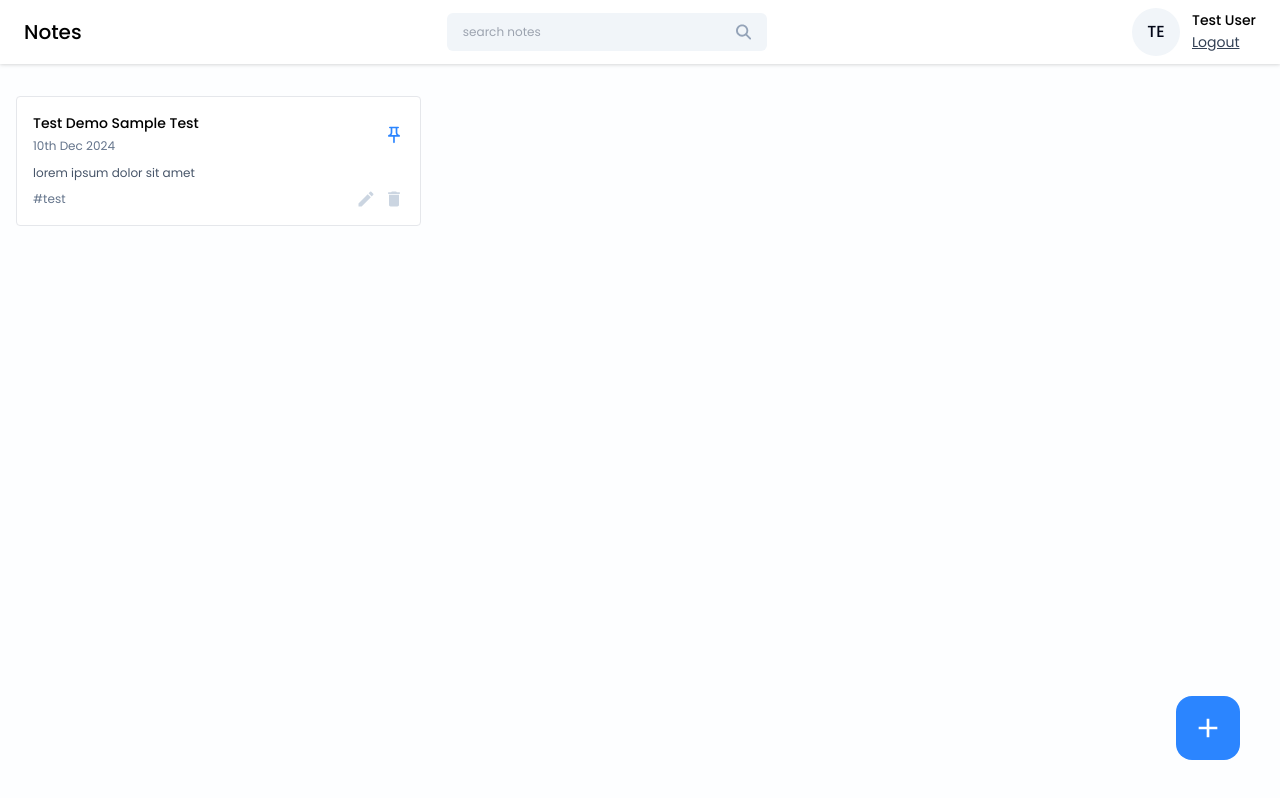
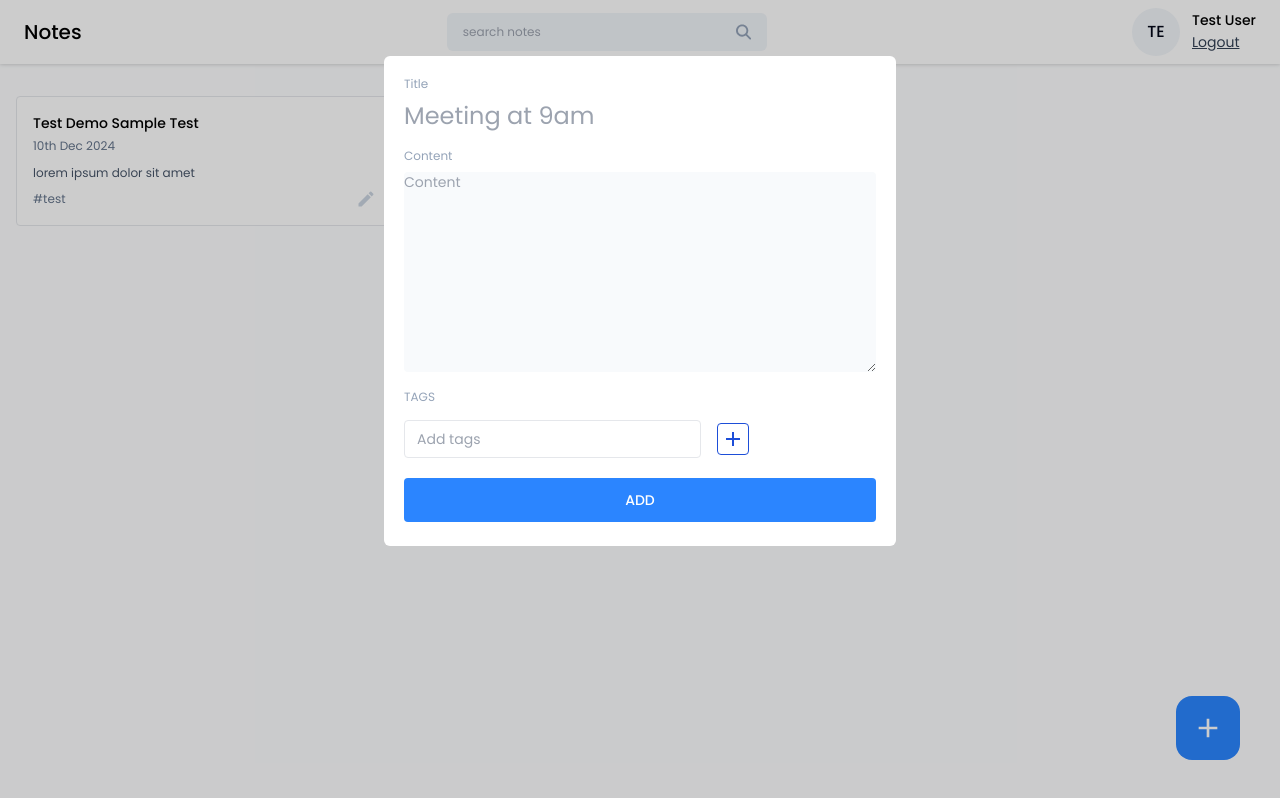
Before and after one commit to amalkreji12/NotesApp-React, a React (Vite) app in the folder frontend/notes/: page /dashboard in a window 1280 px wide. Both pictures are taken after a click on the button 1208 px from the left and 728 px from the top of the page. Built offline with nearby package versions, Linux system fonts and the light colour scheme; a web font is replaced by a local one.

Commit message:
AddEditNote modal added

```diff
--- a/frontend/notes/package.json
+++ b/frontend/notes/package.json
@@ -13,6 +13,7 @@
     "react": "^18.3.1",
     "react-dom": "^18.3.1",
     "react-icons": "^5.4.0",
+    "react-modal": "^3.16.1",
     "react-router-dom": "^7.0.2"
   },
   "devDependencies": {
--- /dev/null
+++ b/frontend/notes/src/components/Input/InputTag.jsx
@@ -0,0 +1,18 @@
+import React from 'react'
+
+import { MdAdd, MdClose } from "react-icons/md";
+const InputTag = () => {
+  return (
+    <div>
+        <div className='flex items-center gap-4 mt-3'>
+            <input type="text" className='text-sm bg-transparent border px-3 py-2 rounded outline-none' placeholder='Add tags'/>
+
+            <button className='w-8 h-8 flex items-center justify-center rounded border border-blue-700 hover:bg-blue-700'>
+                <MdAdd className="text-2xl text-blue-700 hover:text-white" />
+            </button>
+        </div>
+    </div>
+  )
+}
+
+export default InputTag
--- a/frontend/notes/src/index.css
+++ b/frontend/notes/src/index.css
@@ -28,4 +28,8 @@
     .icon-btn {
         @apply text-xl text-slate-300 cursor-pointer hover:text-primary;
     }
+
+    .input-label {
+        @apply text-xs text-slate-400;
+    }
 }
--- /dev/null
+++ b/frontend/notes/src/pages/Home/AddEditNotes.jsx
@@ -0,0 +1,27 @@
+import React from 'react'
+import InputTag from '../../components/Input/InputTag'
+
+const AddEditNotes = () => {
+  return (
+    <div>
+        <div className='flex flex-col gap-2'>
+            <label className='input-label'>Title</label>
+            <input type='text' className='text-2xl text-slate-950 outline-none' placeholder='Meeting at 9am'/>
+        </div>
+
+        <div className='flex flex-col gap-2 mt-4'>
+            <label className='input-label'>Content</label>
+            <textarea type='text' className='text-sm text-slate-950 outline-none bg-slate-50 rounded' placeholder='Content' rows={10}/>
+        </div>
+
+        <div className='mt-3'>
+            <label className='input-label'>TAGS</label>
+            <InputTag/>
+        </div>
+
+        <button className='btn-primary font-medium mt-5 p-3' onClick={() => {}}>ADD</button>
+    </div>
+  )
+}
+
+export default AddEditNotes
--- a/frontend/notes/src/pages/Home/Home.jsx
+++ b/frontend/notes/src/pages/Home/Home.jsx
@@ -1,9 +1,18 @@
-import React from 'react'
+import React, { useState } from 'react'
 import NavBar from '../../components/NavBar/NavBar'
 import NoteCard from '../../components/Cards/NoteCard'
 import { MdAdd } from 'react-icons/md'
+import AddEditNotes from './AddEditNotes'
+import Modal from "react-modal";
 
 function Home() {
+  const [openAddEditModal, setOpenAddEditModal] = useState({
+    isShown: false,
+    type: "add",
+    data: null,
+  });
+
+
   return (
     <div>
       <NavBar />
@@ -15,9 +24,26 @@
         </div>
       </div>
 
-      <button className='w-16 h-16 flex items-center justify-center rounded-2xl bg-primary hover:bg-blue-600 absolute right-10 bottom-10' onClick={() => { }}>
+      {/* Add notes  */}
+      <button className='w-16 h-16 flex items-center justify-center rounded-2xl bg-primary hover:bg-blue-600 absolute right-10 bottom-10' onClick={() => {
+        setOpenAddEditModal({isShown:true,type:"add",data:null});
+      }}>
         <MdAdd className='text-[32px] text-white' />
       </button>
+
+      <Modal
+        isOpen={openAddEditModal.isShown}
+        onRequestClose={() => { }}
+        style={{
+          overlay: {
+            backgroundColor: "rgba(0,0,0,0.2)",
+          },
+        }}
+        contentLabel=""
+        className="w-[40%] max-h-3/4 bg-white rounded-md mx-auto mt-14 p-5 overflow-scroll"
+      >
+        <AddEditNotes />
+      </Modal>
     </div>
   )
 }
```
Also changed, not shown: 1 other file (tests, documents, lock files or other folders).
